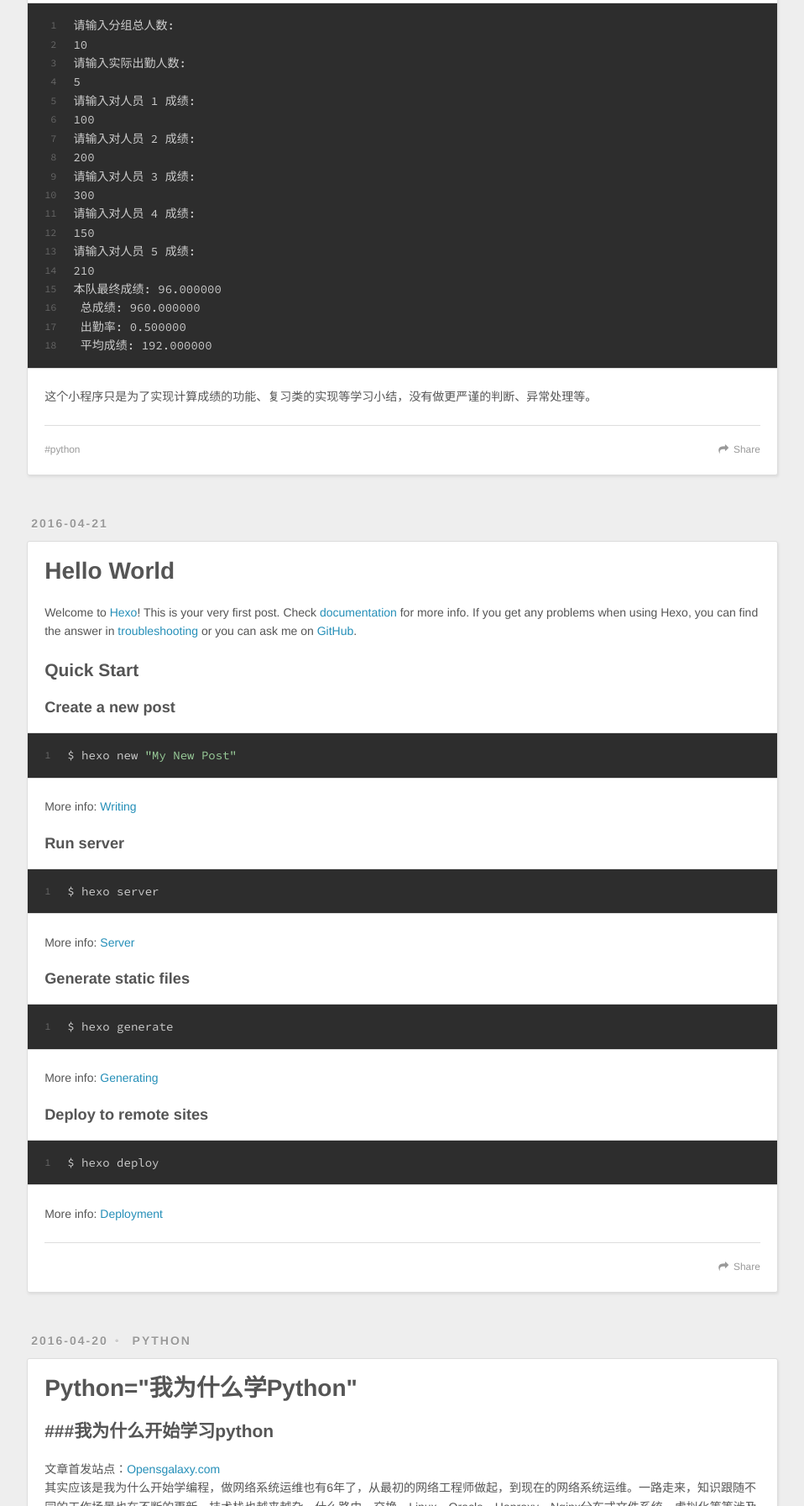
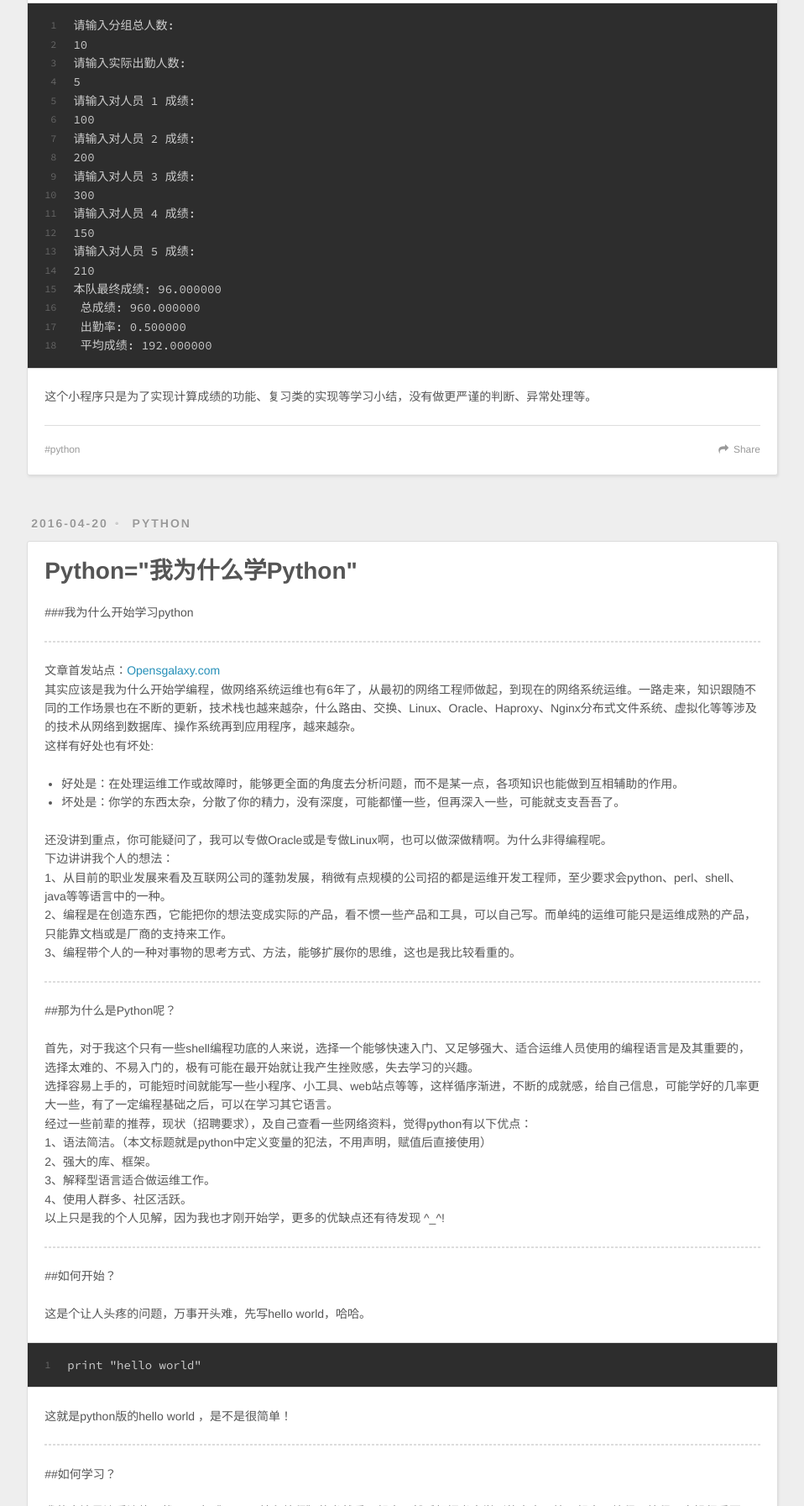
Before and after one commit to EdisonWujr/EdisonWujr.github.io, a plain HTML site: page index.html in a window 1280 px wide. Shown: the part 1647-3440 px from the top of the page at 84% size, without its empty margins (8-966 px from the left). Drawn offline with nearby package versions, Linux system fonts and the light colour scheme.

Commit message:
Site updated: 2016-04-22 14:17:55

```diff
--- a/index.html
+++ b/index.html
@@ -98,55 +98,10 @@
 
     </div>
     <footer class="article-footer">
-      <a data-url="http://sysbook.info/2016/04/21/计算plank成绩/" data-id="cinbbkijo0002tes6v4ihmxh4" class="article-share-link">Share</a>
+      <a data-url="http://sysbook.info/2016/04/21/计算plank成绩/" data-id="cinbbs44p0005uds69opn5ddv" class="article-share-link">Share</a>
 
 
   <ul class="article-tag-list"><li class="article-tag-list-item"><a class="article-tag-list-link" href="/tags/python/">python</a></li></ul>
-
-    </footer>
-  </div>
-
-</article>
-
-
-
-    <article id="post-hello-world" class="article article-type-post" itemscope itemprop="blogPost">
-  <div class="article-meta">
-    <a href="/2016/04/21/hello-world/" class="article-date">
-  <time datetime="2016-04-21T09:11:48.000Z" itemprop="datePublished">2016-04-21</time>
-</a>
-
-  </div>
-  <div class="article-inner">
-
-
-      <header class="article-header">
-
-
-    <h1 itemprop="name">
-      <a class="article-title" href="/2016/04/21/hello-world/">Hello World</a>
-    </h1>
-
-
-      </header>
-
-    <div class="article-entry" itemprop="articleBody">
-
-        <p>Welcome to <a href="https://hexo.io/" target="_blank" rel="external">Hexo</a>! This is your very first post. Check <a href="https://hexo.io/docs/" target="_blank" rel="external">documentation</a> for more info. If you get any problems when using Hexo, you can find the answer in <a href="https://hexo.io/docs/troubleshooting.html" target="_blank" rel="external">troubleshooting</a> or you can ask me on <a href="https://github.com/hexojs/hexo/issues" target="_blank" rel="external">GitHub</a>.</p>
-<h2 id="Quick-Start"><a href="#Quick-Start" class="headerlink" title="Quick Start"></a>Quick Start</h2><h3 id="Create-a-new-post"><a href="#Create-a-new-post" class="headerlink" title="Create a new post"></a>Create a new post</h3><figure class="highlight bash"><table><tr><td class="gutter"><pre><span class="line">1</span><br></pre></td><td class="code"><pre><span class="line">$ hexo new <span class="string">"My New Post"</span></span><br></pre></td></tr></table></figure>
-<p>More info: <a href="https://hexo.io/docs/writing.html" target="_blank" rel="external">Writing</a></p>
-<h3 id="Run-server"><a href="#Run-server" class="headerlink" title="Run server"></a>Run server</h3><figure class="highlight bash"><table><tr><td class="gutter"><pre><span class="line">1</span><br></pre></td><td class="code"><pre><span class="line">$ hexo server</span><br></pre></td></tr></table></figure>
-<p>More info: <a href="https://hexo.io/docs/server.html" target="_blank" rel="external">Server</a></p>
-<h3 id="Generate-static-files"><a href="#Generate-static-files" class="headerlink" title="Generate static files"></a>Generate static files</h3><figure class="highlight bash"><table><tr><td class="gutter"><pre><span class="line">1</span><br></pre></td><td class="code"><pre><span class="line">$ hexo generate</span><br></pre></td></tr></table></figure>
-<p>More info: <a href="https://hexo.io/docs/generating.html" target="_blank" rel="external">Generating</a></p>
-<h3 id="Deploy-to-remote-sites"><a href="#Deploy-to-remote-sites" class="headerlink" title="Deploy to remote sites"></a>Deploy to remote sites</h3><figure class="highlight bash"><table><tr><td class="gutter"><pre><span class="line">1</span><br></pre></td><td class="code"><pre><span class="line">$ hexo deploy</span><br></pre></td></tr></table></figure>
-<p>More info: <a href="https://hexo.io/docs/deployment.html" target="_blank" rel="external">Deployment</a></p>
-
-
-    </div>
-    <footer class="article-footer">
-      <a data-url="http://sysbook.info/2016/04/21/hello-world/" data-id="cinbbkijh0000tes6ephxg8i5" class="article-share-link">Share</a>
-
 
     </footer>
   </div>
@@ -181,26 +136,32 @@
 
     <div class="article-entry" itemprop="articleBody">
 
-        <h2 id="我为什么开始学习python"><a href="#我为什么开始学习python" class="headerlink" title="###我为什么开始学习python"></a>###我为什么开始学习python</h2><p>文章首发站点：<a href="http://opensgalaxy.com/" target="_blank" rel="external">Opensgalaxy.com</a><br>其实应该是我为什么开始学编程，做网络系统运维也有6年了，从最初的网络工程师做起，到现在的网络系统运维。一路走来，知识跟随不同的工作场景也在不断的更新，技术栈也越来越杂，什么路由、交换、Linux、Oracle、Haproxy、Nginx分布式文件系统、虚拟化等等涉及的技术从网络到数据库、操作系统再到应用程序，越来越杂。<br>这样有好处也有坏处:</p>
+        <p>###我为什么开始学习python</p>
+<hr>
+<p>文章首发站点：<a href="http://opensgalaxy.com/" target="_blank" rel="external">Opensgalaxy.com</a><br>其实应该是我为什么开始学编程，做网络系统运维也有6年了，从最初的网络工程师做起，到现在的网络系统运维。一路走来，知识跟随不同的工作场景也在不断的更新，技术栈也越来越杂，什么路由、交换、Linux、Oracle、Haproxy、Nginx分布式文件系统、虚拟化等等涉及的技术从网络到数据库、操作系统再到应用程序，越来越杂。<br>这样有好处也有坏处:</p>
 <ul>
 <li>好处是：在处理运维工作或故障时，能够更全面的角度去分析问题，而不是某一点，各项知识也能做到互相辅助的作用。</li>
 <li>坏处是：你学的东西太杂，分散了你的精力，没有深度，可能都懂一些，但再深入一些，可能就支支吾吾了。</li>
 </ul>
 <p>还没讲到重点，你可能疑问了，我可以专做Oracle或是专做Linux啊，也可以做深做精啊。为什么非得编程呢。<br>下边讲讲我个人的想法：<br>1、从目前的职业发展来看及互联网公司的蓬勃发展，稍微有点规模的公司招的都是运维开发工程师，至少要求会python、perl、shell、java等等语言中的一种。<br>2、编程是在创造东西，它能把你的想法变成实际的产品，看不惯一些产品和工具，可以自己写。而单纯的运维可能只是运维成熟的产品，只能靠文档或是厂商的支持来工作。<br>3、编程带个人的一种对事物的思考方式、方法，能够扩展你的思维，这也是我比较看重的。</p>
 <hr>
-<p>##那为什么是Python呢？<br>首先，对于我这个只有一些shell编程功底的人来说，选择一个能够快速入门、又足够强大、适合运维人员使用的编程语言是及其重要的，选择太难的、不易入门的，极有可能在最开始就让我产生挫败感，失去学习的兴趣。<br>选择容易上手的，可能短时间就能写一些小程序、小工具、web站点等等，这样循序渐进，不断的成就感，给自己信息，可能学好的几率更大一些，有了一定编程基础之后，可以在学习其它语言。<br>经过一些前辈的推荐，现状（招聘要求），及自己查看一些网络资料，觉得python有以下优点：<br>1、语法简洁。（本文标题就是python中定义变量的犯法，不用声明，赋值后直接使用）<br>2、强大的库、框架。<br>3、解释型语言适合做运维工作。<br>4、使用人群多、社区活跃。<br>以上只是我的个人见解，因为我也才刚开始学，更多的优缺点还有待发现 ^_^!</p>
+<p>##那为什么是Python呢？</p>
+<p>首先，对于我这个只有一些shell编程功底的人来说，选择一个能够快速入门、又足够强大、适合运维人员使用的编程语言是及其重要的，选择太难的、不易入门的，极有可能在最开始就让我产生挫败感，失去学习的兴趣。<br>选择容易上手的，可能短时间就能写一些小程序、小工具、web站点等等，这样循序渐进，不断的成就感，给自己信息，可能学好的几率更大一些，有了一定编程基础之后，可以在学习其它语言。<br>经过一些前辈的推荐，现状（招聘要求），及自己查看一些网络资料，觉得python有以下优点：<br>1、语法简洁。（本文标题就是python中定义变量的犯法，不用声明，赋值后直接使用）<br>2、强大的库、框架。<br>3、解释型语言适合做运维工作。<br>4、使用人群多、社区活跃。<br>以上只是我的个人见解，因为我也才刚开始学，更多的优缺点还有待发现 ^_^!</p>
 <hr>
-<p>##如何开始？<br>这是个让人头疼的问题，万事开头难，先写hello world，哈哈。<br><figure class="highlight plain"><table><tr><td class="gutter"><pre><span class="line">1</span><br></pre></td><td class="code"><pre><span class="line">print &quot;hello world&quot;</span><br></pre></td></tr></table></figure></p>
+<p>##如何开始？</p>
+<p>这是个让人头疼的问题，万事开头难，先写hello world，哈哈。<br><figure class="highlight plain"><table><tr><td class="gutter"><pre><span class="line">1</span><br></pre></td><td class="code"><pre><span class="line">print &quot;hello world&quot;</span><br></pre></td></tr></table></figure></p>
 <p>这就是python版的hello world ，是不是很简单！</p>
 <hr>
-<p>##如何学习？<br>我的方法是边看边练，找了一本《python 核心编程》的书就看了起来，然后根据书中学到的内容开始写起来，编程、编程，实操很重要，看两遍书，也不如你边看书边操作来的实际、高效。<br>不理解的可以网上找些资料，或可以先跳过，回头再来学习。也可以看完几章后，联合之前的内容做一个总结性的编程，试着开始写一些小程序，将脑中的想法用程序实现出来，或是日常中的小需求，都可以。最重要的是“动起来！”<br>我目前的状态是，上班路上看《python核心编程》，其他时间在看《Django web开发指导》（python web 框架），定期做一个小结，有想法或是灵感了，就用代码来实现。</p>
+<p>##如何学习？</p>
+<p>我的方法是边看边练，找了一本《python 核心编程》的书就看了起来，然后根据书中学到的内容开始写起来，编程、编程，实操很重要，看两遍书，也不如你边看书边操作来的实际、高效。<br>不理解的可以网上找些资料，或可以先跳过，回头再来学习。也可以看完几章后，联合之前的内容做一个总结性的编程，试着开始写一些小程序，将脑中的想法用程序实现出来，或是日常中的小需求，都可以。最重要的是“动起来！”<br>我目前的状态是，上班路上看《python核心编程》，其他时间在看《Django web开发指导》（python web 框架），定期做一个小结，有想法或是灵感了，就用代码来实现。</p>
 <hr>
-<p>##漫漫编程路<br>要想真正进入编程的道路，走向码农，还有很长的路要走，不仅仅是写代码这么简单，像什么周边关联的知识都要学习，如MVC、面向对象、敏捷开发等等这些软件工程中的知识都得学，JS、Jquery等等技术也要学习，所以说，开始写代码只是开始，重在坚持和兴趣。<br>有一句话我觉得不错：“只要开始，就不算晚”。送给和我一样的同学，共勉！</p>
+<p>##漫漫编程路</p>
+<p>要想真正进入编程的道路，走向码农，还有很长的路要走，不仅仅是写代码这么简单，像什么周边关联的知识都要学习，如MVC、面向对象、敏捷开发等等这些软件工程中的知识都得学，JS、Jquery等等技术也要学习，所以说，开始写代码只是开始，重在坚持和兴趣。<br>有一句话我觉得不错：“只要开始，就不算晚”。送给和我一样的同学，共勉！</p>
 
 
     </div>
     <footer class="article-footer">
-      <a data-url="http://sysbook.info/2016/04/20/我为什么学python/" data-id="cinbbkijm0001tes6pqoj23jc" class="article-share-link">Share</a>
+      <a data-url="http://sysbook.info/2016/04/20/我为什么学python/" data-id="cinbbs4420000uds6yof1xzlf" class="article-share-link">Share</a>
 
 
   <ul class="article-tag-list"><li class="article-tag-list-item"><a class="article-tag-list-link" href="/tags/python/">python</a></li></ul>
@@ -267,10 +228,6 @@
           </li>
 
           <li>
-            <a href="/2016/04/21/hello-world/">Hello World</a>
-          </li>
-
-          <li>
             <a href="/2016/04/20/我为什么学python/">Python=&quot;我为什么学Python&quot;</a>
           </li>
 
```
Also changed, not shown: 2016/04/20/我为什么学python/index.html (+24 -16 lines), 2016/04/21/计算plank成绩/index.html (+3 -7 lines), archives/2016/04/index.html (+0 -23 lines), archives/2016/index.html (+0 -23 lines), archives/index.html (+0 -23 lines), categories/python/index.html (+0 -4 lines), tags/python/index.html (+0 -4 lines).
